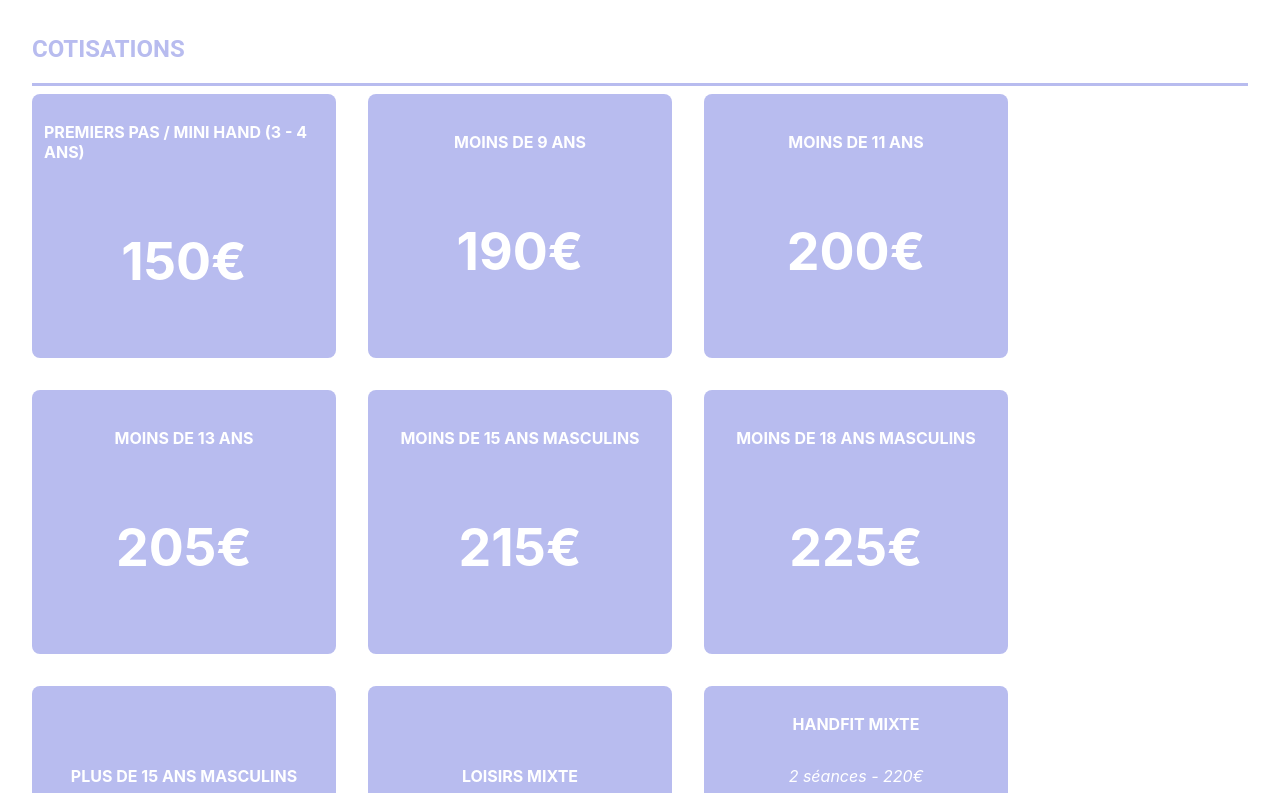
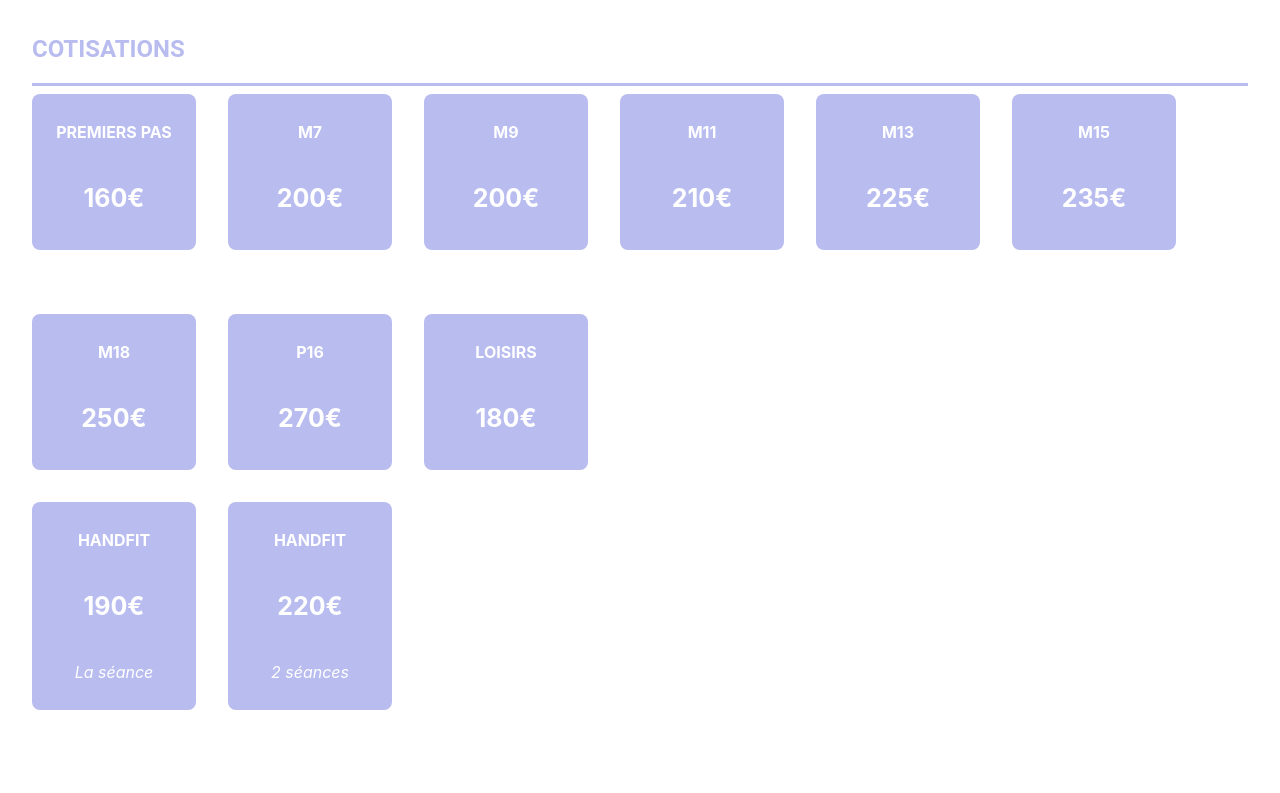
Before and after one commit to leaafos/ASF-1, a React (Create React App) app in the folder frontend/: page /handball in a window 1280 px wide. Shown: the part 3580-4373 px from the top of the page. Built offline with nearby package versions, Linux system fonts and the light colour scheme.

Commit message:
Modification CSS Responsive

```diff
--- a/frontend/src/pages/sports/Aikido.jsx
+++ b/frontend/src/pages/sports/Aikido.jsx
@@ -6,17 +6,17 @@ const Aikido = () => {
     <div>
       <div className="header aikido">
         <div className="nom-sport">
-          <h1>AIKIDO</h1>
+          <h1 className="h1-mon-sport">AIKIDO</h1>
         </div>
         <div className="saison">
-          <h2>SAISON 2024-2025</h2>
+          <h2 className="h2-saisons">SAISON 2024-2025</h2>
         </div>
       </div>
       <div className="infos">
-        <h2>QUELQUES INFORMATIONS</h2>
+        <h2 className="h2">QUELQUES INFORMATIONS</h2>
         <hr className="ligne-titre"></hr>
         <div className="methodes">
-          <h4>MÉTHODES ENSEIGNÉES</h4>
+          <h4 className="methodes h4">MÉTHODES ENSEIGNÉES</h4>
           <p>
             "La voie de l'union ou de l'harmonie des énergies" : (Aï : union -
             harmonie, Ki : énergie, Do : voie). <br />
@@ -45,7 +45,7 @@ const Aikido = () => {
         </div>
         <div className="entrainements">
           <div className="titre-entrainements">
-            <h2>ENTRAÎNEMENTS</h2>
+            <h2 className="h2">ENTRAÎNEMENTS</h2>
             <div>
               <p>
                 <b>
@@ -128,7 +128,7 @@ const Aikido = () => {
             </p>
           </div>
         </div>
-        <h2>INSCRIPTIONS</h2>
+        <h2 className="h2">INSCRIPTIONS</h2>
         <hr className="ligne-titre"></hr>
         <div className="inscription">
           <div className="inscription-h3">
@@ -148,7 +148,7 @@ const Aikido = () => {
             </span>
           </div>
         </div>
-        <h2>COTISATIONS</h2>
+        <h2 className="h2">COTISATIONS</h2>
         <hr className="ligne-titre"></hr>
         <div className="cotisations">
           <div className="case-cotisation">
@@ -184,7 +184,7 @@ const Aikido = () => {
             </p>
           </div>
         </div>
-        <h2>CONTACTS / RENSEIGNEMENTS</h2>
+        <h2 className="h2">CONTACTS / RENSEIGNEMENTS</h2>
         <hr className="ligne-titre"></hr>
         <div className="contacts">
           <h4>PROFESSEUR BENOIT CROZIER</h4>
--- a/frontend/src/pages/sports/Handball.jsx
+++ b/frontend/src/pages/sports/Handball.jsx
@@ -13,7 +13,7 @@ const Handball = () => {
         </div>
       </div>
       <div className="infos">
-        <h2>QUELQUES INFORMATIONS</h2>
+        <h2 className="h2">QUELQUES INFORMATIONS</h2>
         <hr className="ligne-titre"></hr>
         <div className="methodes">
           <h4>COURS ENSEIGNÉS</h4>
@@ -53,7 +53,7 @@ const Handball = () => {
         </div>
         <div className="entrainements">
           <div className="titre-entrainements">
-            <h2>ENTRAÎNEMENTS</h2>
+            <h2 className="h2">ENTRAÎNEMENTS</h2>
             <div>
               <p>
                 <b>
@@ -400,7 +400,7 @@ const Handball = () => {
             </p>
           </div>
         </div>
-        <h2>INSCRIPTIONS</h2>
+        <h2 className="h2">INSCRIPTIONS</h2>
         <hr className="ligne-titre"></hr>
         <div className="inscription">
           <div className="inscription-h3">
@@ -420,65 +420,63 @@ const Handball = () => {
             </span>
           </div>
         </div>
-        <h2>COTISATIONS</h2>
+        <h2 className="h2">COTISATIONS</h2>
         <hr className="ligne-titre"></hr>
         <div>
           <div className="ligne-cotisations">
             <div className="case-cotisation">
               <p>
-                <b>PREMIERS PAS / MINI HAND (3 - 4 ANS)</b>
+                <b>PREMIERS PAS</b>
               </p>
               <p className="prix-cotisation">
-                <b>150€</b>
+                <b>160€</b>
               </p>
             </div>
             <div className="case-cotisation">
               <p>
-                <b>MOINS DE 9 ANS</b>
-              </p>
-              <p className="prix-cotisation">
-                <b>190€</b>
-              </p>
-            </div>
-            <div className="case-cotisation">
-              <p>
-                <b>MOINS DE 11 ANS</b>
+                <b>M7</b>
               </p>
               <p className="prix-cotisation">
                 <b>200€</b>
               </p>
             </div>
-          </div>
-          <div className="ligne-cotisations">
             <div className="case-cotisation">
               <p>
-                <b>MOINS DE 13 ANS</b>
+                <b>M9</b>
               </p>
               <p className="prix-cotisation">
-                <b>205€</b>
+                <b>200€</b>
+              </p>
+            </div>
+
+            <div className="case-cotisation">
+              <p>
+                <b>M11</b>
+              </p>
+              <p className="prix-cotisation">
+                <b>210€</b>
               </p>
             </div>
             <div className="case-cotisation">
               <p>
-                <b>MOINS DE 15 ANS MASCULINS</b>
-              </p>
-              <p className="prix-cotisation">
-                <b>215€</b>
-              </p>
-            </div>
-            <div className="case-cotisation">
-              <p>
-                <b>MOINS DE 18 ANS MASCULINS</b>
+                <b>M13</b>
               </p>
               <p className="prix-cotisation">
                 <b>225€</b>
               </p>
             </div>
-          </div>
-          <div className="ligne-cotisations">
             <div className="case-cotisation">
               <p>
-                <b>PLUS DE 15 ANS MASCULINS</b>
+                <b>M15</b>
+              </p>
+              <p className="prix-cotisation">
+                <b>235€</b>
+              </p>
+            </div>
+
+            <div className="case-cotisation">
+              <p>
+                <b>M18</b>
               </p>
               <p className="prix-cotisation">
                 <b>250€</b>
@@ -486,18 +484,25 @@ const Handball = () => {
             </div>
             <div className="case-cotisation">
               <p>
-                <b>LOISIRS MIXTE</b>
+                <b>P16</b>
               </p>
               <p className="prix-cotisation">
-                <b>165€</b>
+                <b>270€</b>
               </p>
             </div>
             <div className="case-cotisation">
               <p>
-                <b>HANDFIT MIXTE</b>
+                <b>LOISIRS</b>
               </p>
+              <p className="prix-cotisation">
+                <b>180€</b>
+              </p>
+            </div>
+          </div>
+          <div className="ligne-cotisations">
+            <div className="case-cotisation">
               <p>
-                <i>2 séances - 220€</i>
+                <b>HANDFIT</b>
               </p>
               <p className="prix-cotisation">
                 <b>190€</b>
@@ -506,9 +511,20 @@ const Handball = () => {
                 <i>La séance</i>
               </p>
             </div>
+            <div className="case-cotisation">
+              <p>
+                <b>HANDFIT</b>
+              </p>
+              <p className="prix-cotisation">
+                <b>220€</b>
+              </p>
+              <p>
+                <i>2 séances</i>
+              </p>
+            </div>
           </div>
         </div>
-        <h2>CONTACTS / RENSEIGNEMENTS</h2>
+        <h2 className="h2">CONTACTS / RENSEIGNEMENTS</h2>
         <hr className="ligne-titre"></hr>
         <div className="contacts">
           <h4>PRÉSIDENT MICHAËL LARONDE : </h4>
--- a/frontend/src/pages/sports/KungFu.jsx
+++ b/frontend/src/pages/sports/KungFu.jsx
@@ -49,26 +49,28 @@ const KungFu = () => {
           <div className="entrainement-ligne">
             <h4>6 - 12 ANS</h4>
             <p>
-              <b>SALLE DE DANSE</b>
+              <b>Dojo</b>
               <br />
               <br />
-              Gymnase Jean Fournier 7 Rue des Potiers, 92260 Fontenay-aux-Roses
+              Gymnase collège les Ormeaux, 15 Rue D'Estienne d'Orves, 92260
+              Fontenay-aux-Roses
             </p>
             <p>
-              <b>JEUDI 18H00-19H00</b>
+              <b>JEUDI 17H30-18H30</b>
             </p>
           </div>
           <hr className="ligne"></hr>
           <div className="entrainement-ligne">
             <h4>12 - 17 ANS</h4>
             <p>
-              <b>SALLE DE DANSE</b>
+              <b>Dojo</b>
               <br />
               <br />
-              Gymnase Jean Fournier 7 Rue des Potiers, 92260 Fontenay-aux-Roses
+              Gymnase collège les Ormeaux, 15 Rue D'Estienne d'Orves, 92260
+              Fontenay-aux-Roses
             </p>
             <p>
-              <b>JEUDI 19H00-20H00</b>
+              <b>JEUDI 18H30-19H30</b>
             </p>
           </div>
           {/*<hr className='ligne'></hr>*/}
@@ -82,7 +84,7 @@ const KungFu = () => {
               Gymnase Jean Fournier 7 Rue des Potiers, 92260 Fontenay-aux-Roses
             </p>
             <p>
-              <b>JEUDI 21H15-22H30</b>
+              <b>LUNDI - JEUDI 21H30-22H30</b>
             </p>
           </div>
         </div>
@@ -115,7 +117,7 @@ const KungFu = () => {
                 <b>6 - 12 ANS</b>
               </p>
               <p className="prix-cotisation">
-                <b>227€</b>
+                <b>230€</b>
               </p>
             </div>
             <div className="case-cotisation">
@@ -123,7 +125,7 @@ const KungFu = () => {
                 <b>13 - 17 ANS</b>
               </p>
               <p className="prix-cotisation">
-                <b>257€</b>
+                <b>260€</b>
               </p>
             </div>
             <div className="case-cotisation">
--- a/frontend/src/styles/sports.css
+++ b/frontend/src/styles/sports.css
@@ -336,11 +336,12 @@ h4 {
   align-content: space-around;
   justify-content: flex-start;
   gap: 32px;
+  flex-wrap: wrap;
 }
 
 .case-cotisation {
-  width: 280px;
-  min-height: 240px;
+  width: 140px;
+  min-height: 120px;
   margin-bottom: 32px;
   padding: 12px;
   background-color: #b8bcef;
@@ -353,7 +354,7 @@ h4 {
 }
 
 .prix-cotisation {
-  font-size: 52px;
+  font-size: 25px;
 }
 
 .prix-cotisation-gym {
@@ -477,23 +478,41 @@ h4 {
 
   .nom-sport {
     margin-left: 16px;
+    margin-block-end: 2px;
+  }
+
+  .h1-mon-sport {
+    margin-block-start: 10px;
+    margin-block-end: 10px;
   }
 
   .saison {
     margin-right: 16px;
+    margin-block-start: 2px;
+  }
+
+  .h2-saisons {
+    margin-block-start: 10px;
+    margin-block-end: 10px;
   }
 
   .infos {
-    margin: 64px 16px 8px 16px;
+    margin: 54px 12px 8px 12px;
+    text-align: justify;
+    padding: 4px;
   }
 
   .methodes {
     display: block;
     margin-bottom: 48px;
+    padding: 5px;
   }
 
   .methodes h4 {
     width: 100%;
+    margin-block-start: 20px;
+    margin-block-end: 20px;
+    text-align: center;
   }
 
   .titre-entrainements {
@@ -533,15 +552,22 @@ h4 {
 
   .inscription {
     display: block;
+    margin: 0;
+    padding: 5px;
   }
 
-  .inscription h4 {
+  .inscription-h3 {
+    display: flex;
+    flex-direction: column;
     width: 100%;
+    align-items: center;
+    text-align: center;
   }
 
   .cotisations {
     width: 100%;
     flex-direction: column;
+    align-items: center;
   }
 
   .ligne-cotisations {
@@ -549,11 +575,20 @@ h4 {
   }
 
   .contacts {
-    display: block;
+    display: flex;
+    flex-direction: column;
   }
 
   .contacts h4 {
-    width: 60%;
+    font-size: 15px;
+    width: 100%;
+    text-align: center;
     color: #0913b1;
   }
+
+  .h2 {
+    font-size: 22px;
+    text-align: center;
+    width: 100%;
+  }
 }
```
